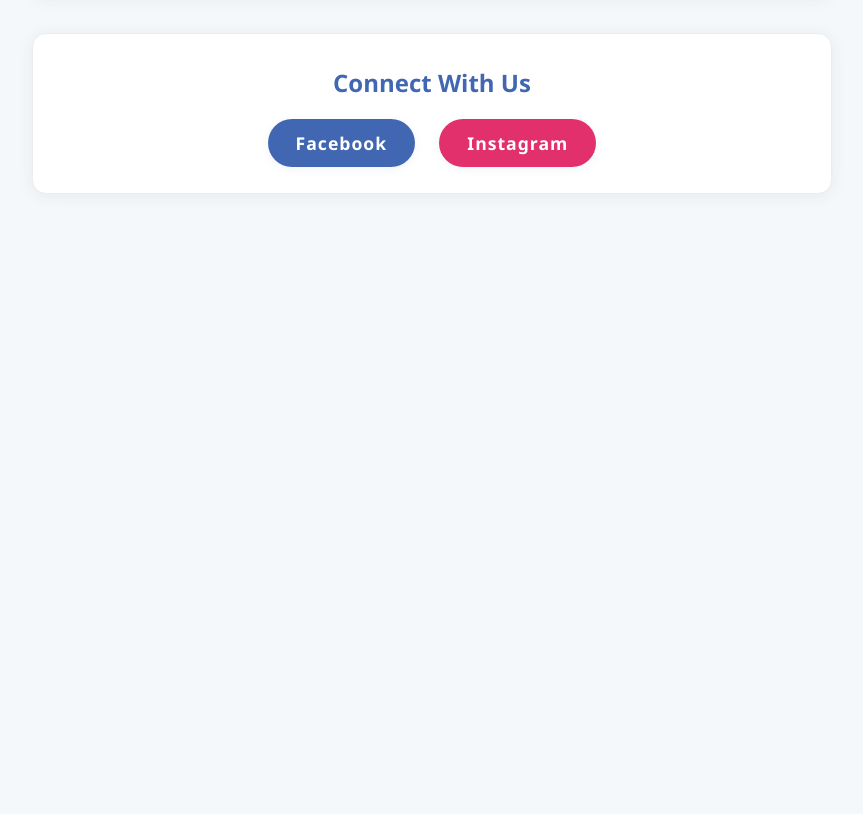
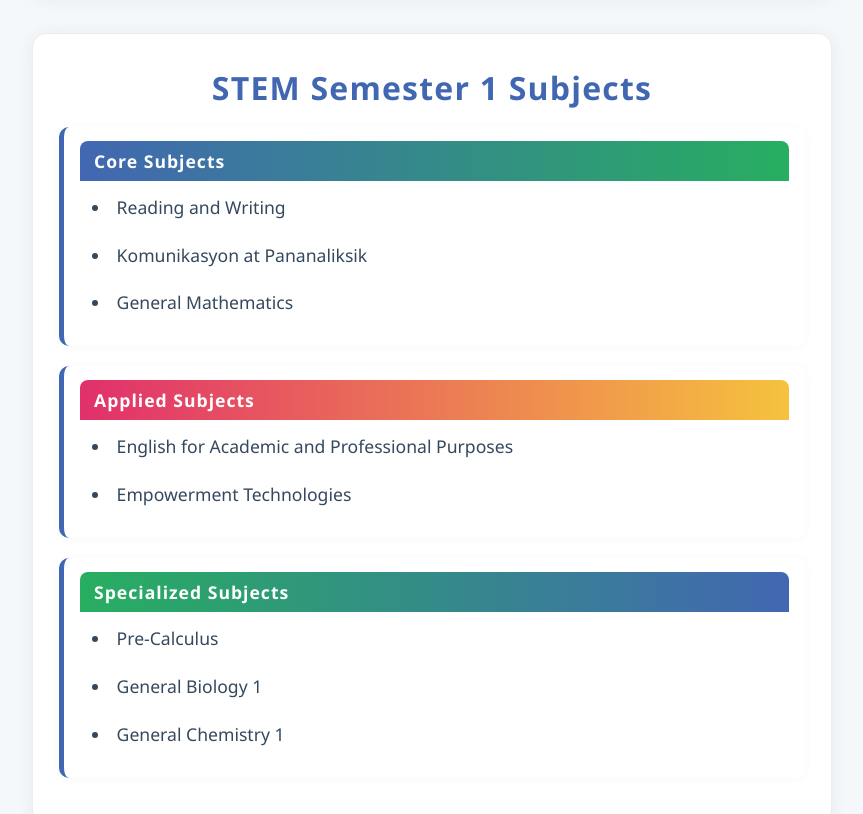
Before and after one commit to Howishoshi/XIJUDGES, a plain HTML site: page index.html in a window 1280 px wide. Shown: the part 588-1402 px from the top of the page, without its empty margins (208-1071 px from the left). Before the commit the page ends 822 px from the top, so only its background shows below. Drawn offline with Linux system fonts and the light colour scheme.

Commit message:
Update index.html

```diff
--- a/index.html
+++ b/index.html
@@ -5,6 +5,64 @@
     <title>XI STEM</title>
     <meta name="viewport" content="width=device-width, initial-scale=1.0">
     <style>
+        .subjects-card {
+    background: linear-gradient(135deg, #e3eafc 75%, #ffffff 100%);
+    border-left: 8px solid #4267B2;
+    box-shadow: 0 6px 32px rgba(66,103,178,0.13);
+    margin-bottom: 36px;
+    padding-bottom: 18px;
+}
+.subjects-card h2 {
+    text-align: center;
+    font-size: 2em;
+    color: #4267B2;
+    margin-bottom: 18px;
+    letter-spacing: 1.2px;
+}
+
+.subject-group {
+    margin-bottom: 20px;
+    border-radius: 10px;
+    padding: 14px 16px;
+    background: #fff;
+    box-shadow: 0 1px 10px rgba(66,103,178,0.04);
+    transition: box-shadow 0.2s;
+    border-left: 5px solid #4267B2;
+}
+.subject-group h3 {
+    margin: 0 0 8px 0;
+    font-size: 1.1em;
+    color: #fff;
+    padding: 8px 14px;
+    border-radius: 8px 8px 0 0;
+    letter-spacing: 1px;
+    background: linear-gradient(90deg, #4267B2, #27ae60 90%);
+}
+
+.subject-group.core h3 {
+    background: linear-gradient(90deg, #4267B2, #27ae60);
+}
+.subject-group.applied h3 {
+    background: linear-gradient(90deg, #E1306C, #f6c23e);
+}
+.subject-group.specialized h3 {
+    background: linear-gradient(90deg, #27ae60, #4267B2);
+}
+.subject-group ul {
+    list-style: disc inside;
+    margin: 0;
+    padding-left: 12px;
+}
+.subject-group li {
+    font-size: 1.1em;
+    padding: 4px 0;
+    color: #34495e;
+    transition: color 0.2s;
+}
+.subject-group li:hover {
+    color: #27ae60;
+    font-weight: bold;
+}
         :root {
             --primary: #4267B2;
             --secondary: #E1306C;
@@ -111,6 +169,7 @@
         <h1>Welcome to STEM XI JUDGES!</h1>
     </header>
     <main>
+
         <div class="card">
             <p>
                 <span class="highlight">STEM</span> stands for Science, Technology, Engineering, and Mathematics.
@@ -126,6 +185,32 @@
                 <li><strong>Mathematics:</strong> Understand the language of numbers and problem-solving.</li>
             </ul>
         </div>
+<div class="card subjects-card">
+    <h2>STEM Semester 1 Subjects</h2>
+    <div class="subject-group core">
+        <h3>Core Subjects</h3>
+        <ul>
+            <li>Reading and Writing</li>
+            <li>Komunikasyon at Pananaliksik</li>
+            <li>General Mathematics</li>
+        </ul>
+    </div>
+    <div class="subject-group applied">
+        <h3>Applied Subjects</h3>
+        <ul>
+            <li>English for Academic and Professional Purposes</li>
+            <li>Empowerment Technologies</li>
+        </ul>
+    </div>
+    <div class="subject-group specialized">
+        <h3>Specialized Subjects</h3>
+        <ul>
+            <li>Pre-Calculus</li>
+            <li>General Biology 1</li>
+            <li>General Chemistry 1</li>
+        </ul>
+    </div>
+</div>
         <div class="card social-section">
             <h2>Connect With Us</h2>
             <div class="social-buttons">
```
